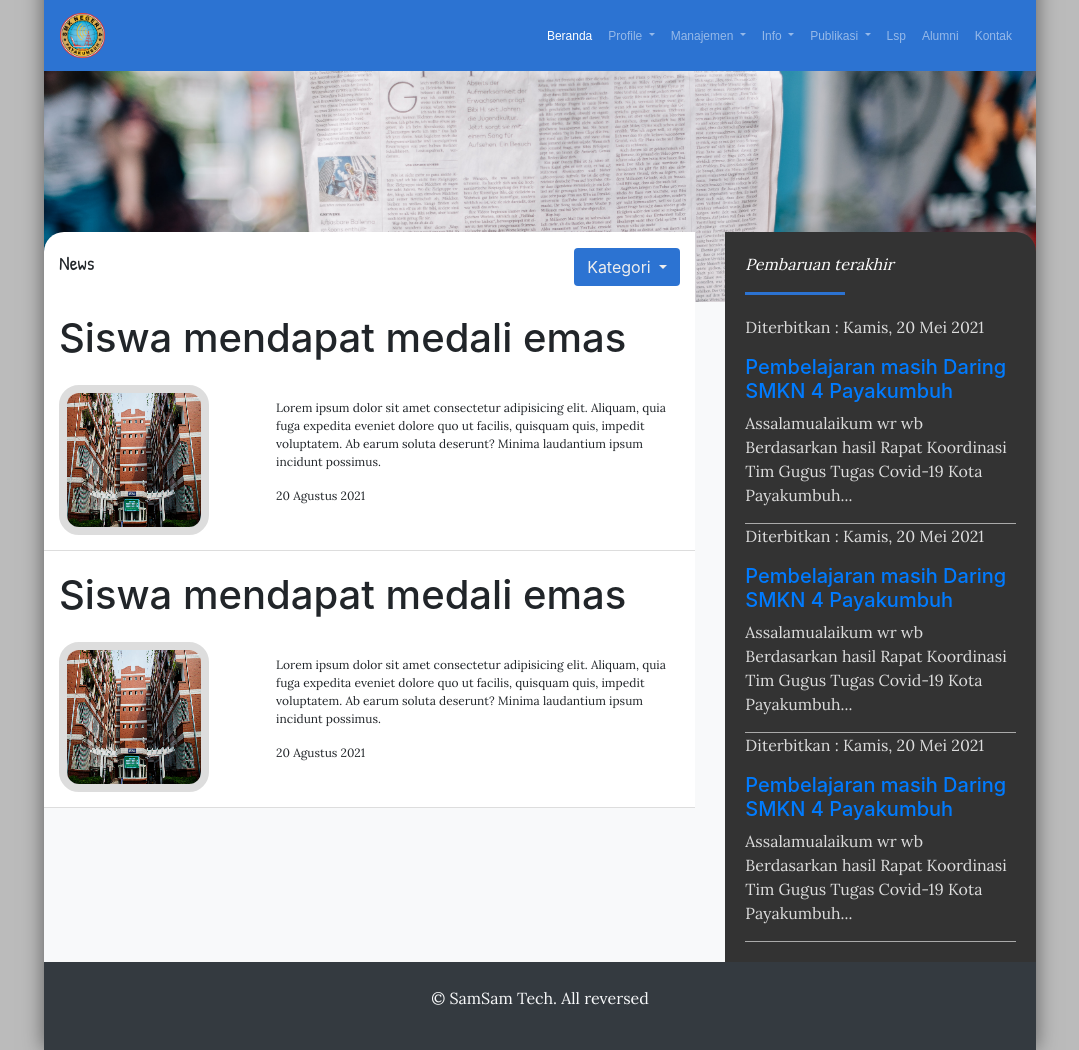
After one commit to LefrandSM/design-sekolah, a PHP site: page /berita_acara.php in a window 1280 px wide. The commit adds this page. Shown: the whole page, without its empty margins (100-1179 px from the left). Run offline with PHP 8.4, Linux system fonts and the light colour scheme.

Commit message:
memperbaiki hasil revisi design buk ranti tanggal 10 agustus 2021, konten tidak full,navbar fixed-top, update terakhir

```diff
--- /dev/null
+++ b/berita_acara.php
@@ -0,0 +1,113 @@
+<!doctype html>
+<html lang="en">
+
+<head>
+    <!-- Required meta tags -->
+    <meta charset="utf-8">
+    <meta name="viewport" content="width=device-width, initial-scale=1, shrink-to-fit=no">
+
+    <!-- Bootstrap CSS -->
+    <link rel="stylesheet" href="https://cdn.jsdelivr.net/npm/bootstrap@4.6.0/dist/css/bootstrap.min.css" integrity="sha384-B0vP5xmATw1+K9KRQjQERJvTumQW0nPEzvF6L/Z6nronJ3oUOFUFpCjEUQouq2+l" crossorigin="anonymous">
+
+
+    <!-- library animasi css -->
+    <link rel="stylesheet" href="https://unpkg.com/aos@next/dist/aos.css" />
+
+    <!-- my css -->
+
+    <link rel="stylesheet" href="css/navbar.css">
+    <link rel="stylesheet" href="css/font-family.css">
+    <link rel="stylesheet" href="css/update_terakhir.css">
+    <link rel="stylesheet" href="css/berita_acara.css">
+
+    <title>Berita & Acara | Smk Negeri 4 Payakumbuh</title>
+</head>
+
+<body>
+    <div class="wrap">
+
+        <!-- include navbar -->
+        <?php include 'navbar.php'; ?>
+        <!-- akhir navbar -->
+
+        <!-- jumbotron -->
+        <div class="jumbotron jumbotron-fluid text-center"></div>
+        <!-- akhir jumbotron -->
+
+        <!-- konten -->
+        <div class="konten bg-light">
+            <div class="row">
+                <div class="col-lg-8">
+                    <div class="konten" data-aos="fade-up" data-aos-duration="1000">
+                        <div class="container berita">
+                            <div class="row pt-3">
+                                <div class="col-6">
+                                    <p class="header-berita" data-aos="fade-right" data-aos-delay="1000" data-aos-duration="1000">News</p>
+                                </div>
+                                <div class="col-6">
+                                    <div class="dropdown" data-aos="fade-left" data-aos-delay="1000" data-aos-duration="1000">
+                                        <button class="btn dropdown-toggle" type="button" id="dropdownMenuButton" data-toggle="dropdown" aria-haspopup="true" aria-expanded="false">
+                                            Kategori
+                                        </button>
+                                        <div class="dropdown-menu" aria-labelledby="dropdownMenuButton">
+                                            <a class="dropdown-item" href="#">Action</a>
+                                            <a class="dropdown-item" href="#">Another action</a>
+                                            <a class="dropdown-item" href="#">Something else here</a>
+                                        </div>
+                                    </div>
+                                </div>
+                            </div>
+                            <div class="judul">
+                                <h1>Siswa mendapat medali emas</h1>
+                            </div>
+                            <div class="row foto_bio">
+                                <div class="col-lg-4">
+                                    <img class="foto_topik" src="img/slider-1.jpg" alt="">
+                                </div>
+                                <div class="col-lg-8">
+                                    <p data-aos="fade">Lorem ipsum dolor sit amet consectetur adipisicing elit. Aliquam, quia fuga expedita eveniet dolore quo ut facilis, quisquam quis, impedit voluptatem. Ab earum soluta deserunt? Minima laudantium ipsum incidunt possimus.</p>
+                                    <p>20 Agustus 2021</p>
+                                </div>
+                            </div>
+                        </div>
+                        <div class="container berita">
+                            <div class="judul">
+                                <h1>Siswa mendapat medali emas</h1>
+                            </div>
+                            <div class="row foto_bio">
+                                <div class="col-lg-4">
+                                    <img class="foto_topik" src="img/slider-1.jpg" alt="">
+                                </div>
+                                <div class="col-lg-8">
+                                    <p data-aos="fade">Lorem ipsum dolor sit amet consectetur adipisicing elit. Aliquam, quia fuga expedita eveniet dolore quo ut facilis, quisquam quis, impedit voluptatem. Ab earum soluta deserunt? Minima laudantium ipsum incidunt possimus.</p>
+                                    <p>20 Agustus 2021</p>
+                                </div>
+                            </div>
+                        </div>
+                    </div>
+                </div>
+                <div class="col-lg-4">
+                    <?php include 'update_terakhir.php'; ?>
+                </div>
+            </div>
+        </div>
+        <!-- akhir konten -->
+
+        <!-- footer -->
+        <div class="footer bg-dark text-center text-light py-4">
+            <p>&copy; SamSam Tech. All reversed</p>
+        </div>
+        <!-- akhir footer -->
+
+
+    </div>
+
+    <script src="https://unpkg.com/aos@next/dist/aos.js"></script>
+    <script>
+        AOS.init();
+    </script>
+    <script src="https://code.jquery.com/jquery-3.5.1.slim.min.js" integrity="sha384-DfXdz2htPH0lsSSs5nCTpuj/zy4C+OGpamoFVy38MVBnE+IbbVYUew+OrCXaRkfj" crossorigin="anonymous"></script>
+    <script src="https://cdn.jsdelivr.net/npm/bootstrap@4.6.0/dist/js/bootstrap.bundle.min.js" integrity="sha384-Piv4xVNRyMGpqkS2by6br4gNJ7DXjqk09RmUpJ8jgGtD7zP9yug3goQfGII0yAns" crossorigin="anonymous"></script>
+</body>
+
+</html>
--- /dev/null
+++ b/css/berita_acara.css
@@ -0,0 +1,69 @@
+/* jumbotron */
+.jumbotron {
+  background-image: url("../img/berita_acara/berita_acara_jumbotron.jpg");
+  background-size: cover;
+  height: 400px;
+  background-attachment: fixed;
+  margin-top: -60px;
+}
+
+/* konten */
+.btn {
+  background-color: #2c73d2;
+  color: #eee;
+  float: right;
+}
+.btn:hover {
+  color: #fff;
+}
+.konten .judul {
+  margin-top: 20px;
+}
+.berita {
+  border-bottom: 1px solid #ddd;
+  margin-bottom: 20px;
+}
+.berita p {
+  font-size: 12px;
+}
+img.foto_topik {
+  width: 150px;
+  height: 150px;
+  border-radius: 20px;
+  border: 8px solid #ddd;
+  box-sizing: border-box;
+  transition: all 0.1s ease-out;
+  margin: 15px 0;
+}
+img.foto_topik:hover {
+  box-shadow: 0 0 5px rgba(0, 0, 0, 0.3);
+  transform: scale(1.01);
+}
+.row.foto_bio {
+  align-items: center;
+}
+
+/* UTILITY */
+
+.berita .header-berita {
+  font-family: "Patrick Hand", cursive;
+  font-size: 20px;
+}
+
+@media (min-width: 992px) {
+  body {
+    background-color: #bbb;
+  }
+  .wrap {
+    width: 992px;
+    margin: auto;
+    box-shadow: 0 0 20px rgba(0, 0, 0, 0.5);
+    background-color: #ddd;
+    box-sizing: border-box;
+  }
+  .konten {
+    background-color: white;
+    margin-top: -70px;
+    border-top-left-radius: 20px;
+  }
+}
--- a/css/navbar.css
+++ b/css/navbar.css
@@ -1,9 +1,35 @@
 /* navbar */
 .navbar {
-  position: relative;
   background-color: #2c73d2;
   font-family: sans-serif;
+  font-size: 12px;
+}
+.dropdown-menu {
+  background-color: #1d57a1;
+  font-size: 12px;
+}
+.dropdown-menu a {
+  color: white;
 }
 
-#myNavbar #jurusan {
+.dropdown-submenu .sub-item {
+  display: none;
+  box-sizing: border-box;
 }
+.dropdown-submenu .sub-item:hover {
+  border-left: 3px solid #2c73d2;
+}
+.dropdown-submenu:hover > .dropdown-submenu .sub-item {
+  display: block;
+}
+
+/* DESKTOP VERSION */
+@media (min-width: 992px) {
+  .navbar {
+    width: 992px;
+    margin: auto;
+  }
+  .navbar-nav li:hover > .dropdown-menu {
+    display: block;
+  }
+}
--- /dev/null
+++ b/css/update_terakhir.css
@@ -0,0 +1,32 @@
+.update-terakhir {
+  background-color: #333;
+  color: white;
+  padding: 20px;
+  margin-top: -70px;
+  border-top-right-radius: 20px;
+  margin-top: 15px;
+  border-top-left-radius: 20px;
+}
+.konten-update p {
+  color: #ddd;
+}
+.update-terakhir .header {
+  font-style: italic;
+}
+.update-terakhir .header::after {
+  content: "";
+  display: block;
+  width: 100px;
+  height: 3px;
+  background-color: #2c73d2;
+  margin-bottom: 20px;
+}
+.konten-update {
+  border-bottom: 1px solid #aaa;
+}
+@media (min-width: 992px) {
+  .update-terakhir {
+    margin-top: -70px;
+    border-top-left-radius: 0;
+  }
+}
--- a/navbar.php
+++ b/navbar.php
@@ -1,74 +1,74 @@
-<nav class="navbar navbar-expand-md navbar-dark" data-aos="fade-down" data-aos-duration="1000">
-    <a class="navbar-brand" href="#">Smk Negeri 4 Payakumbuh</a>
-    <button class="navbar-toggler" type="button" data-toggle="collapse" data-target="#navbarNavAltMarkup" aria-controls="navbarNavAltMarkup" aria-expanded="false" aria-label="Toggle navigation">
+<!-- FIXED navbar -->
+<nav class="navbar navbar-expand-lg navbar-dark fixed-top" data-aos="fade-down" data-aos-duration="1000">
+    <a class="navbar-brand" href="#"><img src="img/Logo.png" width="45px" alt=""></a>
+    <button class="navbar-toggler" type="button" data-toggle="collapse" data-target="#navbarSupportedContent" aria-controls="navbarSupportedContent" aria-expanded="false" aria-label="Toggle navigation">
         <span class="navbar-toggler-icon"></span>
     </button>
-    <div class="collapse navbar-collapse" id="navbarNavAltMarkup">
-        <div class="navbar-nav ml-auto">
-            <a class="nav-link active" href="#">Beranda</a>
-            <!--profile dropdown -->
-            <div class="nav-item dropdown btn-group">
-                <a href="" class="nav-link dropdown-toggle" data-toggle="dropdown" aria-haspopup="true" aria-expanded="false">
+
+    <div class="collapse navbar-collapse" id="navbarSupportedContent">
+        <ul class="navbar-nav ml-auto">
+            <li class="nav-item active">
+                <a class="nav-link" href="index.php">Beranda</a>
+            </li>
+            <li class="nav-item dropdown">
+                <a class="nav-link dropdown-toggle" href="#" id="navbarDropdownProfile" role="button" data-toggle="dropdown" aria-haspopup="true" aria-expanded="false">
                     Profile
                 </a>
-                <div class="dropdown-menu dropdown-menu-right">
-                    <a href="#" class="dropdown-item">Tentang Sekolah</a>
-                    <a href="#" class="dropdown-item">Kepala Sekolah</a>
-                    <a href="#" class="dropdown-item">Sejarah Sekolah</a>
-                    <a href="#" class="dropdown-item">Visi, Misi, dan Filosofi Pendidikan</a>
-                    <!-- dropdown paket keahlian -->
-                    <div class="btn-group dropright">
-                        <a href="#" class="dropdown-item" data-toggle="dropdown" aria-haspopup="true" aria-expanded="false">
-                            Paket Keahlian
-                        </a>
-                        <div class="dropdown-menu">
-                            <a href="#" class="dropdown-item">Rpl</a>
-                            <a href="#" class="dropdown-item">Mm</a>
-                            <a href="#" class="dropdown-item">Tkj</a>
-                        </div>
+                <div class="dropdown-menu" aria-labelledby="navbarDropdownProfile">
+                    <a class="dropdown-item" href="#">Tentang Sekolah</a>
+                    <a class="dropdown-item" href="#">Kepala Sekolah</a>
+                    <a class="dropdown-item" href="#">Sejarah Sekolah</a>
+                    <a class="dropdown-item" href="#">Visi, Misi dan Filosofi Pendidikan</a>
+                    <div class="dropdown-submenu">
+                        <a class="dropdown-item dropdown-toggle" href="#">Paket Keahlian</a>
+                        <ul class="dropdown-submenu">
+                            <a class="dropdown-item sub-item" href="paket_keahlian.php">Rpl</a>
+                            <a class="dropdown-item sub-item" href="paket_keahlian.php">Mm</a>
+                            <a class="dropdown-item sub-item" href="paket_keahlian.php">Tkj</a>
+                        </ul>
                     </div>
-                    <a href="#" class="dropdown-item">Jam Sekolah dan Kalender Tahun Pendidikan</a>
-                    <a href="#" class="dropdown-item">Prestasi Siswa</a>
-                    <a href="#" class="dropdown-item">Lambang dan Lagu Kebangsaan Sekolah</a>
+                    <a class="dropdown-item" href="#">Jam Sekolah dan Kalender Tahun Pendidikan</a>
+                    <a class="dropdown-item" href="#">Prestasi Siswa</a>
+                    <a class="dropdown-item" href="#">Lambang dan Lagu Kebangsaan Sekolah</a>
                 </div>
-            </div>
-            <!-- manajemen dropdown -->
-            <div class="nav-item dropdown btn-group">
-                <a href="" class="nav-link dropdown-toggle" data-toggle="dropdown" aria-haspopup="true" aria-expanded="false">
+            </li>
+            <li class="nav-item dropdown">
+                <a class="nav-link dropdown-toggle" href="#" id="navbarDropdown" role="button" data-toggle="dropdown" aria-haspopup="true" aria-expanded="false">
                     Manajemen
                 </a>
-                <div class="dropdown-menu dropdown-menu-right">
-                    <a href="#" class="dropdown-item">Kurikulum</a>
-                    <a href="#" class="dropdown-item">Kesiswaan</a>
-                    <a href="#" class="dropdown-item">Humas</a>
-                    <a href="#" class="dropdown-item">Sarana dan prasarana</a>
+                <div class="dropdown-menu" aria-labelledby="navbarDropdown">
+                    <a class="dropdown-item" href="#">Kurikulum</a>
+                    <a class="dropdown-item" href="#">Kesiswaan</a>
+                    <a class="dropdown-item" href="#">Humas</a>
+                    <a class="dropdown-item" href="#">Saran dan Prasarana</a>
                 </div>
-            </div>
-            <!-- info dropdown -->
-            <div class="nav-item dropdown btn-group">
-                <a href="" class="nav-link dropdown-toggle" data-toggle="dropdown" aria-haspopup="true" aria-expanded="false">
+            </li>
+            <li class="nav-item dropdown">
+                <a class="nav-link dropdown-toggle" href="#" id="navbarDropdown" role="button" data-toggle="dropdown" aria-haspopup="true" aria-expanded="false">
                     Info
                 </a>
-                <div class="dropdown-menu dropdown-menu-right">
-                    <a href="#" class="dropdown-item">Agenda</a>
-                    <a href="#" class="dropdown-item">Pengumuman</a>
-                    <a href="#" class="dropdown-item">Acara</a>
+                <div class="dropdown-menu" aria-labelledby="navbarDropdown">
+                    <a class="dropdown-item" href="#">Agenda</a>
+                    <a class="dropdown-item" href="berita_acara.php">Berita & Acara</a>
                 </div>
-            </div>
-            <!-- publikasi dropdown -->
-            <div class="nav-item dropdown btn-group">
-                <a href="" class="nav-link dropdown-toggle" data-toggle="dropdown" aria-haspopup="true" aria-expanded="false">
+            </li>
+            <li class="nav-item dropdown">
+                <a class="nav-link dropdown-toggle" href="#" id="navbarDropdown" role="button" data-toggle="dropdown" aria-haspopup="true" aria-expanded="false">
                     Publikasi
                 </a>
-                <div class="dropdown-menu dropdown-menu-right">
-                    <a href="#" class="dropdown-item">Karya seni dan literasi</a>
-                    <a href="#" class="dropdown-item">Galeri</a>
+                <div class="dropdown-menu" aria-labelledby="navbarDropdown">
+                    <a class="dropdown-item" href="#">Karya Seni dan Literasi</a>
+                    <a class="dropdown-item" href="#">Galeri</a>
                 </div>
-            </div>
-            <!-- kontak -->
-            <a class="nav-link" href="#">Lsp</a>
-            <a class="nav-link" href="#">Alumni</a>
-            <a class="nav-link" href="#">Kontak</a>
-        </div>
+            </li>
+            <li class="nav-item">
+                <a class="nav-link" href="#">Lsp</a>
+            </li>
+            <li class="nav-item">
+                <a class="nav-link" href="#">Alumni</a>
+            </li>
+            <li class="nav-item">
+                <a class="nav-link" href="#">Kontak</a>
+            </li>
     </div>
 </nav>
--- /dev/null
+++ b/update_terakhir.php
@@ -0,0 +1,20 @@
+<div class="update-terakhir" data-aos="fade-up" data-aos-duration="1000">
+    <div class="header">
+        <p>Pembaruan terakhir</p>
+    </div>
+    <div class="konten-update">
+        <p>Diterbitkan : Kamis, 20 Mei 2021</p>
+        <h5><a href="">Pembelajaran masih Daring SMKN 4 Payakumbuh</a></h5>
+        <p>Assalamualaikum wr wb Berdasarkan hasil Rapat Koordinasi Tim Gugus Tugas Covid-19 Kota Payakumbuh...</p>
+    </div>
+    <div class="konten-update">
+        <p>Diterbitkan : Kamis, 20 Mei 2021</p>
+        <h5><a href="">Pembelajaran masih Daring SMKN 4 Payakumbuh</a></h5>
+        <p>Assalamualaikum wr wb Berdasarkan hasil Rapat Koordinasi Tim Gugus Tugas Covid-19 Kota Payakumbuh...</p>
+    </div>
+    <div class="konten-update">
+        <p>Diterbitkan : Kamis, 20 Mei 2021</p>
+        <h5><a href="">Pembelajaran masih Daring SMKN 4 Payakumbuh</a></h5>
+        <p>Assalamualaikum wr wb Berdasarkan hasil Rapat Koordinasi Tim Gugus Tugas Covid-19 Kota Payakumbuh...</p>
+    </div>
+</div>
```
Also changed, not shown: css/paket_keahlian.css (added, +37 -0 lines), css/style.css (+32 -19 lines), index.php (+4 -4 lines), paket_keahlian.php (added, +168 -0 lines), img/Logo.png (added), img/berita_acara/berita_acara_jumbotron.jpg (added), 1 other file.
